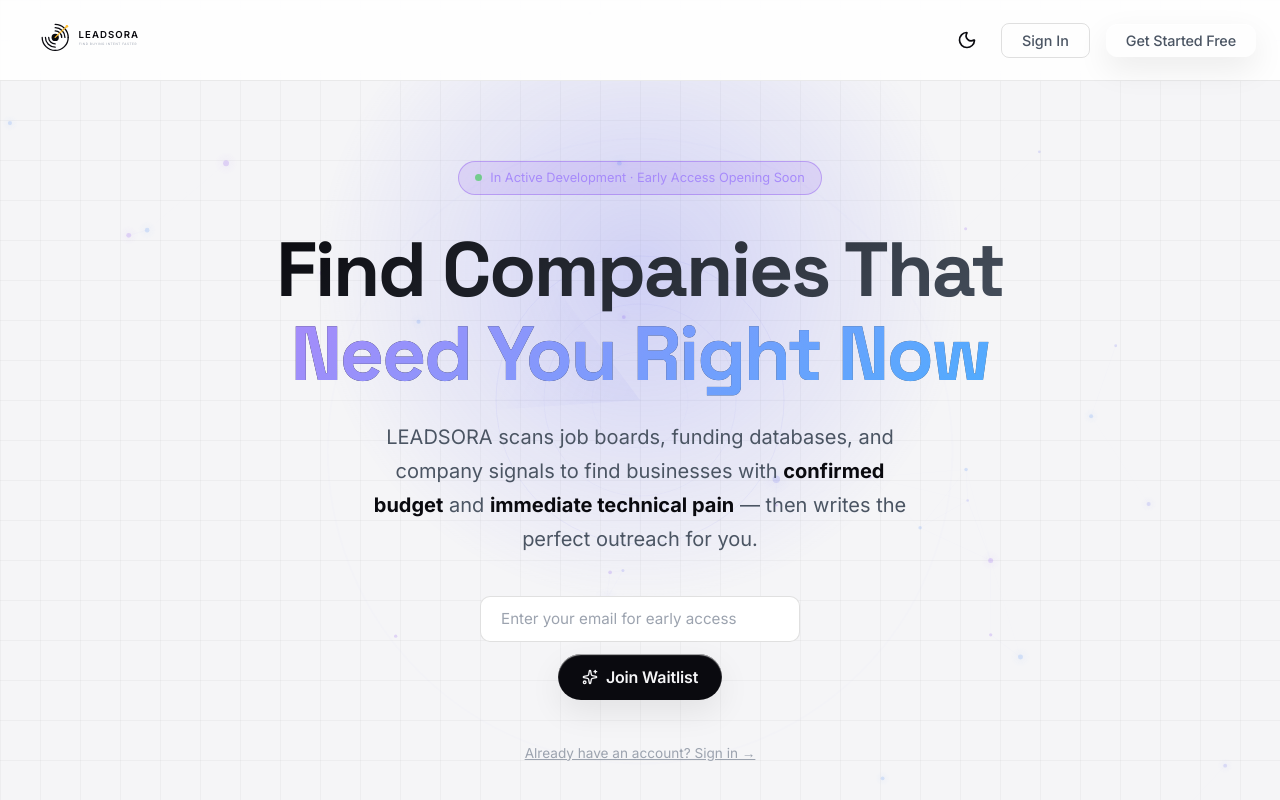
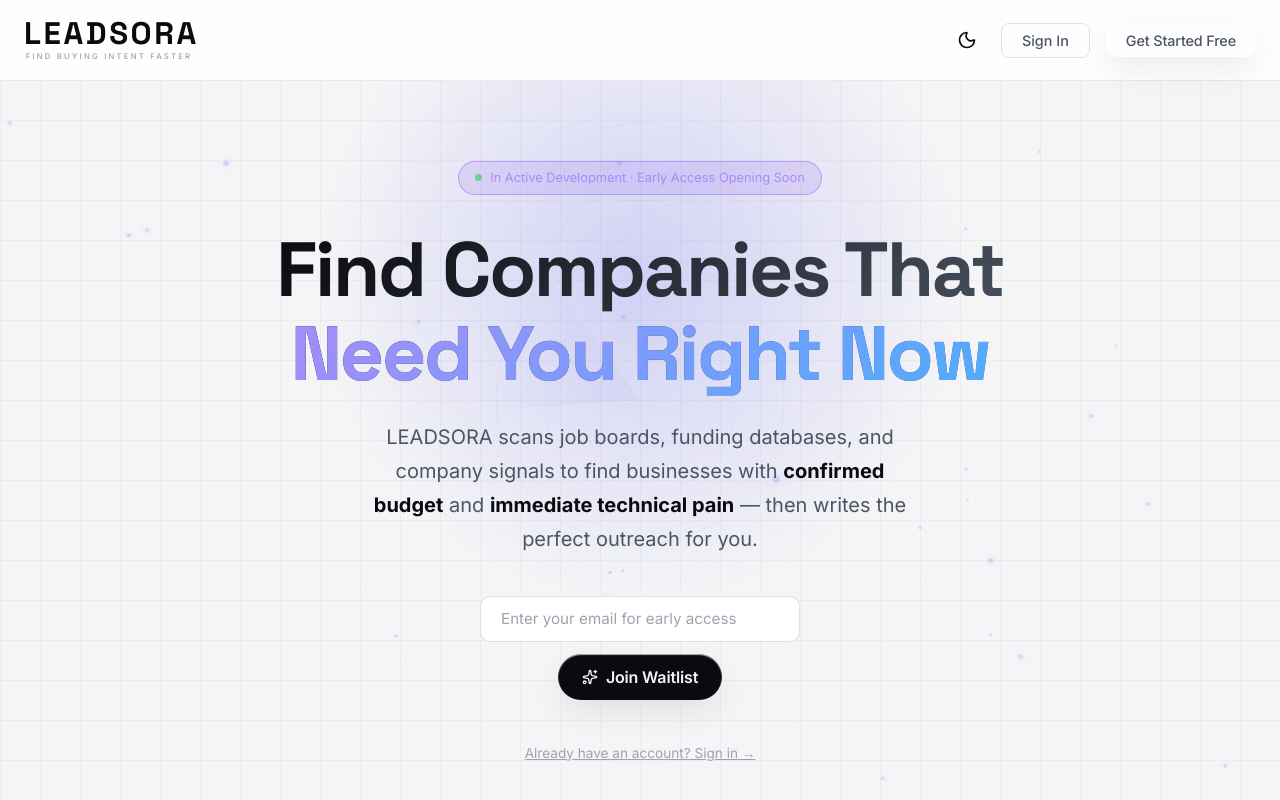
Before and after one commit to harsh200103-pixel/leadsora, a Next.js app: page / in a window 1280 px wide. Shown: the top 800 px of the page. Built offline with nearby package versions, Linux system fonts and the light colour scheme; no server answers.

Commit message:
Update logo to a clean, text-only typographic branding

```diff
--- a/src/components/Logo.tsx
+++ b/src/components/Logo.tsx
@@ -2,23 +2,11 @@ import React from 'react';
 
 export default function Logo({ className, style }: { className?: string, style?: React.CSSProperties }) {
   return (
-    <svg className={className} style={{ height: '100px', width: 'auto', ...style }} viewBox="0 0 1200 400" fill="none" xmlns="http://www.w3.org/2000/svg">
-      <g transform="translate(120,60)">
-        <circle cx="120" cy="120" r="28" fill="var(--text-primary)"/>
-        <path d="M120 20 A100 100 0 0 1 220 120" stroke="var(--text-primary)" strokeWidth="10" strokeLinecap="round" fill="none"/>
-        <path d="M120 45 A75 75 0 0 1 195 120" stroke="var(--text-primary)" strokeWidth="10" strokeLinecap="round" fill="none"/>
-        <path d="M120 70 A50 50 0 0 1 170 120" stroke="var(--text-primary)" strokeWidth="10" strokeLinecap="round" fill="none"/>
-        <path d="M20 120 A100 100 0 0 0 120 220" stroke="var(--text-primary)" strokeWidth="10" strokeLinecap="round" fill="none"/>
-        <path d="M45 120 A75 75 0 0 0 120 195" stroke="var(--text-primary)" strokeWidth="10" strokeLinecap="round" fill="none"/>
-        <path d="M70 120 A50 50 0 0 0 120 170" stroke="var(--text-primary)" strokeWidth="10" strokeLinecap="round" fill="none"/>
-        <path d="M120 220 A100 100 0 0 0 220 120" stroke="var(--text-primary)" strokeWidth="10" strokeLinecap="round" fill="none" strokeDasharray="160 40"/>
-        <line x1="120" y1="120" x2="210" y2="35" stroke="#ffbd2e" strokeWidth="10" strokeLinecap="round"/>
-        <circle cx="210" cy="35" r="10" fill="#ffbd2e"/>
-      </g>
-      <text x="420" y="185" fill="var(--text-primary)" fontSize="74" fontFamily="Inter, Arial, sans-serif" fontWeight="600" letterSpacing="8">
+    <svg className={className} style={{ height: '100px', width: 'auto', ...style }} viewBox="0 0 520 120" fill="none" xmlns="http://www.w3.org/2000/svg">
+      <text x="0" y="70" fill="var(--text-primary)" fontSize="72" fontFamily="'Space Grotesk', Inter, sans-serif" fontWeight="700" letterSpacing="6">
         LEADSORA
       </text>
-      <text x="424" y="235" fill="var(--text-muted)" fontSize="24" fontFamily="Inter, Arial, sans-serif" letterSpacing="4">
+      <text x="4" y="105" fill="var(--text-muted)" fontSize="18" fontFamily="'Inter', sans-serif" fontWeight="500" letterSpacing="5">
         FIND BUYING INTENT FASTER
       </text>
     </svg>
```
